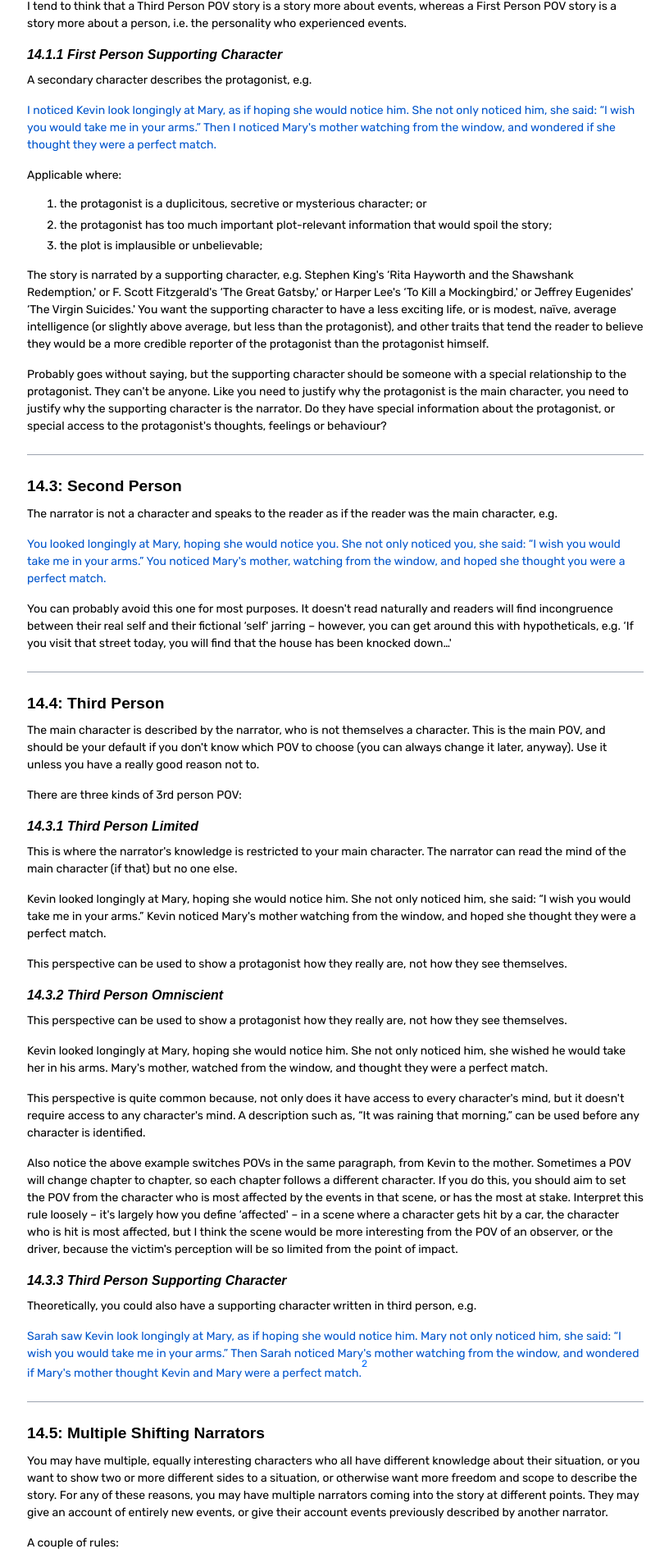
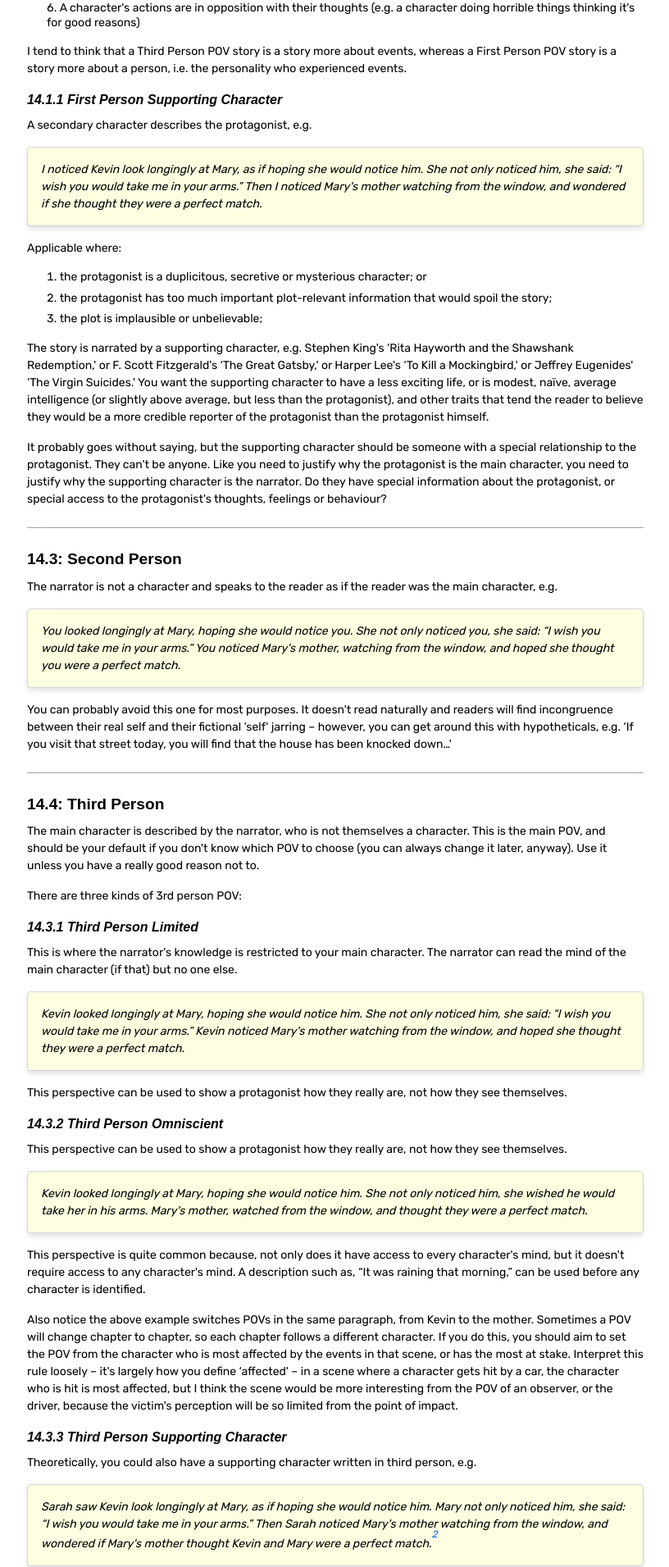
Before and after one commit to sifzerda/next-fiction, a Next.js app: page /pov in a window 1280 px wide. Shown: the part 1340-3251 px from the top of the page at 82% size, without its empty margins (215-1031 px from the left). Built offline with nearby package versions, Linux system fonts and the light colour scheme; no server answers; a web font is replaced by a local one.

Commit message:
formatted pov

```diff
--- a/src/app/pov/page.js
+++ b/src/app/pov/page.js
@@ -45,7 +45,11 @@ function POV() {
           <p>The narrator is your main character themselves, e.g.
             <FootnoteRef text={`SOL STEIN,\nOn Writing.`} />
           </p>
-          <p className="text-midBluey">I looked longingly at Mary, hoping she would notice me. She not only noticed me, she said: “I wish you would take me in your arms.” I noticed Mary&#39;s mother watching from the window, and hoped she thought we were a perfect match.</p>
+
+          <div className="custom-box">
+            <p className="italic">I looked longingly at Mary, hoping she would notice me. She not only noticed me, she said: “I wish you would take me in your arms.” I noticed Mary&#39;s mother watching from the window, and hoped she thought we were a perfect match.</p>
+          </div>
+
           <p>Your main choice is between this and Third Person, but your default should be Third Person. However, there are a number of reasons why you might opt for this POV:</p>
 
           <ol>
@@ -62,7 +66,9 @@ function POV() {
           <h3>14.1.1 	First Person Supporting Character</h3>
           <p>A secondary character describes the protagonist, e.g.</p>
 
-          <p className="text-midBluey">I noticed Kevin look longingly at Mary, as if hoping she would notice him. She not only noticed him, she said: “I wish you would take me in your arms.” Then I noticed Mary&#39;s mother watching from the window, and wondered if she thought they were a perfect match.</p>
+          <div className="custom-box">
+            <p className="italic">I noticed Kevin look longingly at Mary, as if hoping she would notice him. She not only noticed him, she said: “I wish you would take me in your arms.” Then I noticed Mary&#39;s mother watching from the window, and wondered if she thought they were a perfect match.</p>
+          </div>
 
           <p>Applicable where: </p>
           <ol>
@@ -72,13 +78,17 @@ function POV() {
           </ol>
 
           <p>The story is narrated by a supporting character, e.g. Stephen King&#39;s ‘Rita Hayworth and the Shawshank Redemption,&#39; or F. Scott Fitzgerald&#39;s ‘The Great Gatsby,&#39; or Harper Lee&#39;s ‘To Kill a Mockingbird,&#39; or Jeffrey Eugenides&#39; ‘The Virgin Suicides.&#39; You want the supporting character to have a less exciting life, or is modest, naïve, average intelligence (or slightly above average, but less than the protagonist), and other traits that tend the reader to believe they would be a more credible reporter of the protagonist than the protagonist himself. </p>
-          <p>Probably goes without saying, but the supporting character should be someone with a special relationship to the protagonist. They can&#39;t be anyone. Like you need to justify why the protagonist is the main character, you need to justify why the supporting character is the narrator. Do they have special information about the protagonist, or special access to the protagonist&#39;s thoughts, feelings or behaviour?</p>
+          <p>It probably goes without saying, but the supporting character should be someone with a special relationship to the protagonist. They can&#39;t be anyone. Like you need to justify why the protagonist is the main character, you need to justify why the supporting character is the narrator. Do they have special information about the protagonist, or special access to the protagonist&#39;s thoughts, feelings or behaviour?</p>
 
           <hr /> {/* ---------------------------------------------------------*/}
 
           <h2 id="post-second-person">14.3: Second Person</h2>
           <p>The narrator is not a character and speaks to the reader as if the reader was the main character, e.g.</p>
-          <p className="text-midBluey">You looked longingly at Mary, hoping she would notice you. She not only noticed you, she said: “I wish you would take me in your arms.” You noticed Mary&#39;s mother, watching from the window, and hoped she thought you were a perfect match.</p>
+
+          <div className="custom-box">
+            <p className="italic">You looked longingly at Mary, hoping she would notice you. She not only noticed you, she said: “I wish you would take me in your arms.” You noticed Mary&#39;s mother, watching from the window, and hoped she thought you were a perfect match.</p>
+          </div>
+
           <p>You can probably avoid this one for most purposes. It doesn&#39;t read naturally and readers will find incongruence between their real self and their fictional ‘self&#39; jarring – however, you can get around this with hypotheticals, e.g. ‘If you visit that street today, you will find that the house has been knocked down…&#39;</p>
 
           <hr /> {/* ---------------------------------------------------------*/}
@@ -89,19 +99,30 @@ function POV() {
 
           <h3>14.3.1 	Third Person Limited</h3>
           <p>This is where the narrator&#39;s knowledge is restricted to your main character. The narrator can read the mind of the main character (if that) but no one else.</p>
-          <p className="midBluey">Kevin looked longingly at Mary, hoping she would notice him. She not only noticed him, she said: “I wish you would take me in your arms.” Kevin noticed Mary&#39;s mother watching from the window, and hoped she thought they were a perfect match.</p>
+
+          <div className="custom-box">
+            <p className="italic">Kevin looked longingly at Mary, hoping she would notice him. She not only noticed him, she said: “I wish you would take me in your arms.” Kevin noticed Mary&#39;s mother watching from the window, and hoped she thought they were a perfect match.</p>
+          </div>
+
           <p>This perspective can be used to show a protagonist how they really are, not how they see themselves.</p>
 
           <h3>14.3.2 	Third Person Omniscient </h3>
           <p>This perspective can be used to show a protagonist how they really are, not how they see themselves.</p>
-          <p className="midBluey">Kevin looked longingly at Mary, hoping she would notice him. She not only noticed him, she wished he would take her in his arms. Mary&#39;s mother, watched from the window, and thought they were a perfect match.  </p>
+
+          <div className="custom-box">
+            <p className="italic">Kevin looked longingly at Mary, hoping she would notice him. She not only noticed him, she wished he would take her in his arms. Mary&#39;s mother, watched from the window, and thought they were a perfect match.  </p>
+          </div>
+
           <p>This perspective is quite common because, not only does it have access to every character&#39;s mind, but it doesn&#39;t require access to any character&#39;s mind. A description such as, “It was raining that morning,” can be used before any character is identified.  </p>
           <p>Also notice the above example switches POVs in the same paragraph, from Kevin to the mother. Sometimes a POV will change chapter to chapter, so each chapter follows a different character. If you do this, you should aim to set the POV from the character who is most affected by the events in that scene, or has the most at stake. Interpret this rule loosely – it&#39;s largely how you define ‘affected&#39; – in a scene where a character gets hit by a car, the character who is hit is most affected, but I think the scene would be more interesting from the POV of an observer, or the driver, because the victim&#39;s perception will be so limited from the point of impact. </p>
 
           <h3>14.3.3 	Third Person Supporting Character </h3>
           <p>Theoretically, you could also have a supporting character written in third person, e.g. </p>
-          <p className="text-midBluey">Sarah saw Kevin look longingly at Mary, as if hoping she would notice him. Mary not only noticed him, she said: “I wish you would take me in your arms.” Then Sarah noticed Mary&#39;s mother watching from the window, and wondered if Mary&#39;s mother thought Kevin and Mary were a perfect match.
+
+          <div className="custom-box">
+            <p className="italic">Sarah saw Kevin look longingly at Mary, as if hoping she would notice him. Mary not only noticed him, she said: “I wish you would take me in your arms.” Then Sarah noticed Mary&#39;s mother watching from the window, and wondered if Mary&#39;s mother thought Kevin and Mary were a perfect match.
               <FootnoteRef text={`SOL STEIN,\nOn Writing.`} /></p>
+          </div>
 
           <hr /> {/* ---------------------------------------------------------*/}
 
@@ -134,15 +155,21 @@ function POV() {
 
           <p>A big factor is the ‘how would the narrator know that?&#39; test. If you want to write something your narrator shouldn&#39;t/wouldn&#39;t know, you need to change the POV to suit.</p>
           <p>Bob Mayer observes:</p>
+
+          <div className="p-3 mb-3 rounded bg-llllBlue border border-gray-300 font-rubik shadow-md">
             <p className='italic'>"Think of the Sherlock Holmes stories—who is narrating? Watson. Why? Because this allows Conan Doyle to withhold what Holmes is thinking from the audience."
               <FootnoteRef text={`BOB MAYER,\n70 Solutions to Common Writing Mistakes.`} />
             </p>
+          </div>
 
           <p>Jack Hart provides an anecdote illustrating the importance of selecting the correct point of view:
             <FootnoteRef text={`JACK HART,\nStorycraft: Complete Guide to Writing Narrative Nonfiction.`} />
           </p>
+
+          <div className="p-3 mb-3 rounded bg-llllBlue border border-gray-300 font-rubik shadow-md">
             <p className='italic'>“Several years back a fuel tanker on the freeway east of downtown Portland hit a car and burst into furious fl ames. Smoke boiled into the sky, a dark column visible from my downtown perch in the Oregonian&#39;s newsroom. The next morning&#39;s newspaper described the smoke rising into the midsummer sky and “obscuring Mount Hood.”</p>
             <p className='italic'>The reporter who produced the truck- crash story simply assumed that everybody who saw the smoke viewed it from the same direction. Yes, the dark column obscured Mount Hood if you saw it from the expensive West Hills homes looming over downtown. But newspaper readers east of the crash site saw the smoke obscuring not Mount Hood, but the West Hills.”</p>
+          </div>
 
           <p>He concludes: "Bias aside, you ordinarily pick a stance to give readers the best angle on the unfolding story." </p>
           <p>"Each story can be told from many points of view," said Don Murray, the dean of American newspaper writing coaches. “It is the writer&#39;s task to choose the point of view that will help the reader see the subject.”</p>
@@ -154,9 +181,11 @@ function POV() {
           <p>If you do this deliberately, Mittelmark and Newman advise that, if your perspective change lasts less than one page, dump it.</p>
           <p>Also note certain terms can imply a change of perspective – i.e. a perspective shift can occur in a single word. For instance:</p>
 
+          <div className="custom-box">
             <p className='italic'>I smiled <span className="underline">conceitedly</span> at the glowing reviews for my latest performance.</p>
             <p className='italic'>He didn&#39;t like feeling left out. “I&#39;ve gone sky diving, too,”  <span className="underline">he boasted</span></p>
             <p className='italic'>“That&#39;s not fair!”  <span className="underline">he sniveled</span></p>
+          </div>
 
           <p>In all these cases, the characters themselves are unlikely to have described themselves like this, which necessitates an implied narrator to make sense of the description. This confuses the reader as it implies we&#39;ve jumped out of the character&#39;s head and are viewing them from some other perspective.</p>
 
@@ -220,7 +249,7 @@ function POV() {
 
       </section>
 
-    </Layout>
+    </Layout >
   );
 }
 
```
Also changed, not shown: 1 other file (tests, documents, lock files or other folders). Lines whose indentation alone changed are shown as unchanged.
